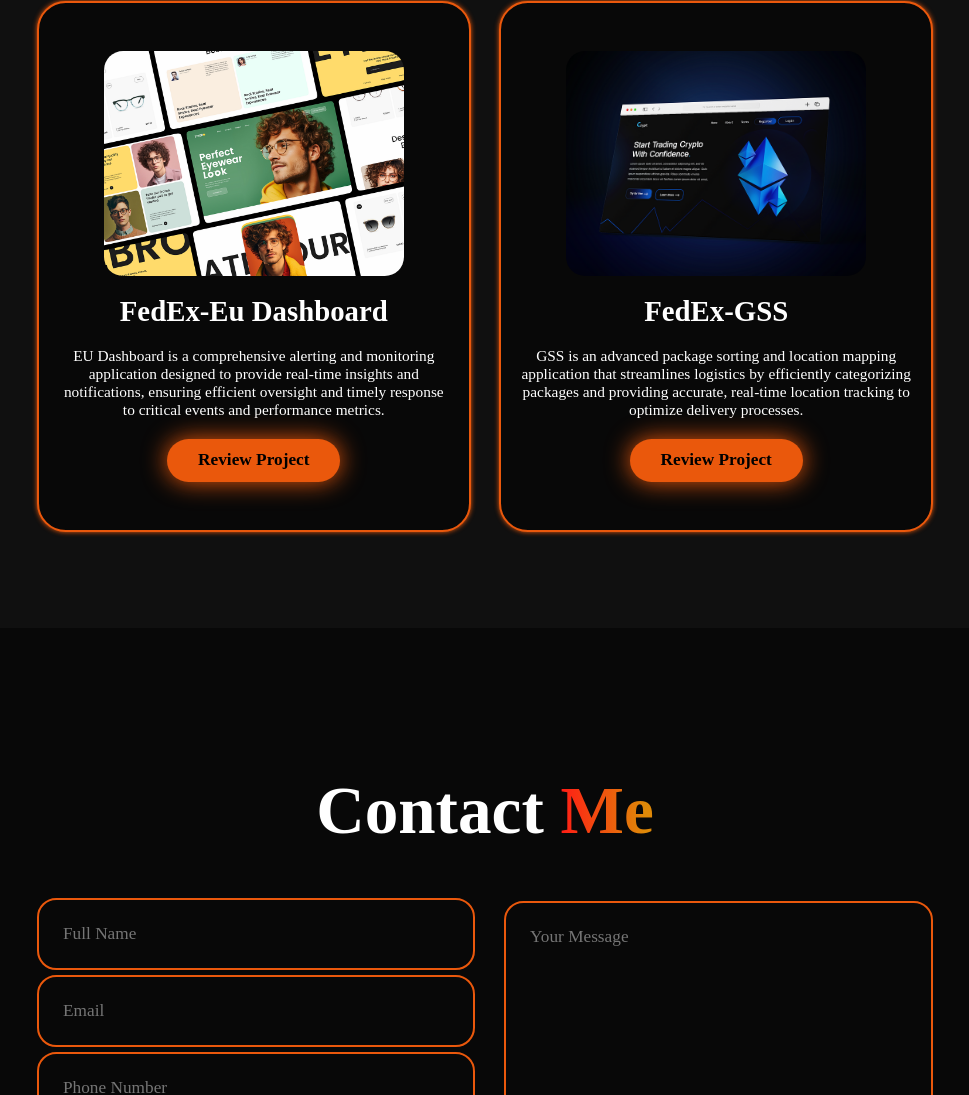
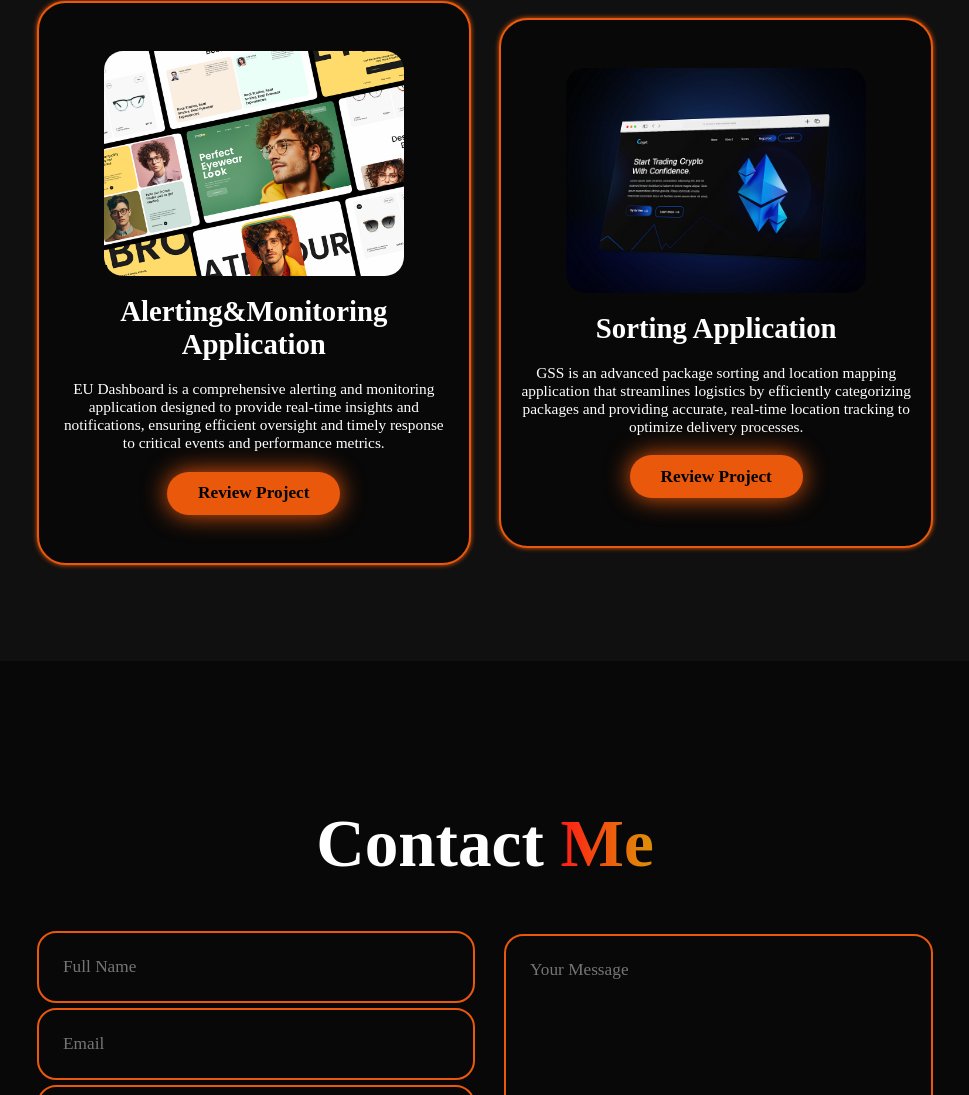
Before and after one commit to Naris-Git/Portfolio-Website, a plain HTML site: page index.html in a window 1280 px wide. Shown: the part 3459-4554 px from the top of the page, without its empty margins (155-1124 px from the left). Drawn offline with nearby package versions, Linux system fonts and the light colour scheme.

Commit message:
Client name Change

```diff
--- a/index.html
+++ b/index.html
@@ -103,7 +103,7 @@
       <div class="projects-box">
         <div class="project-card">
           <img src="images/project2.png" alt="">
-          <h3>FedEx-Eu Dashboard</h3>
+          <h3>Alerting&Monitoring Application</h3>
           <p>EU Dashboard is a comprehensive alerting and monitoring application designed to
             provide real-time insights and notifications, ensuring efficient oversight and timely
             response to critical events and performance metrics.</p>
@@ -111,7 +111,7 @@
         </div>
         <div class="project-card">
           <img src="images/project3.png" alt="">
-          <h3>FedEx-GSS</h3>
+          <h3>Sorting Application</h3>
           <p>GSS is an advanced package sorting and location mapping application that streamlines
             logistics by efficiently categorizing packages and providing accurate, real-time location
             tracking to optimize delivery processes.</p>
```
